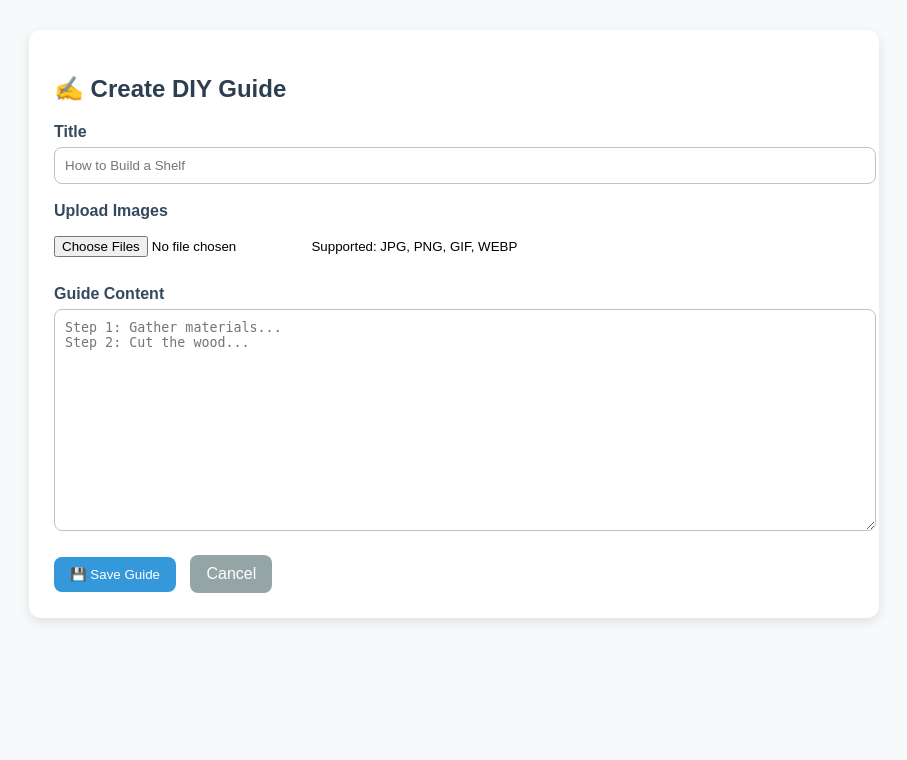
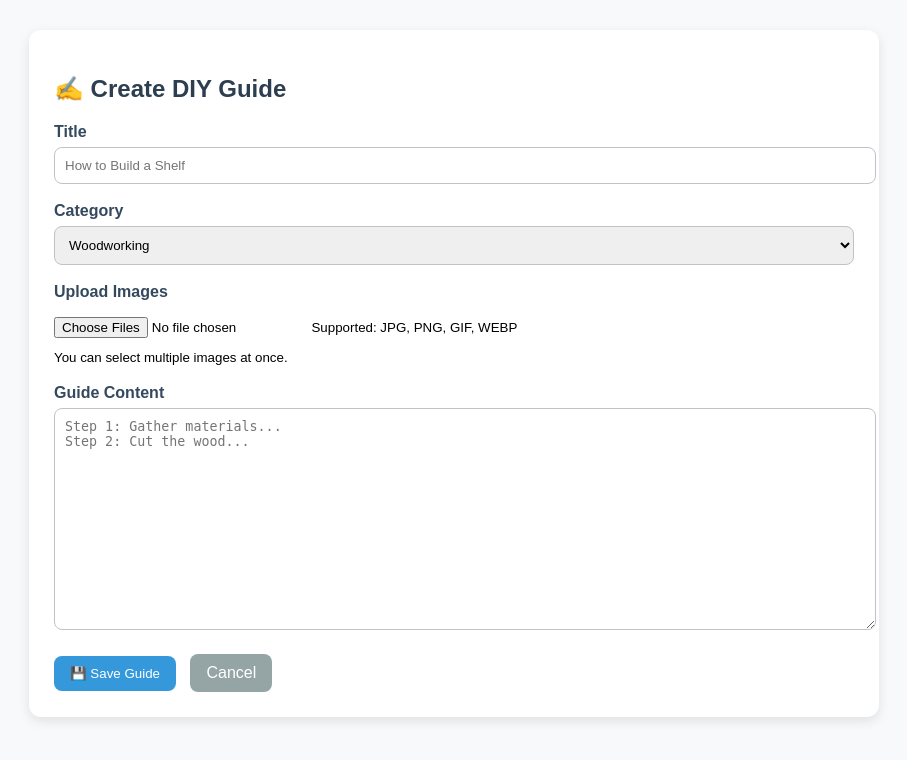
Before and after one commit to Fattcat/DIY-TutorialMaker, a Flask app: page /create in a window 1280 px wide. Shown: the top 760 px of the page, without its empty margins (186-1093 px from the left). Run offline with Flask 3, Linux system fonts and the light colour scheme; the visitor is signed in with stand-in values (Sample User, id 1).

Commit message:
Update create_guide.html

```diff
--- a/v1/templates/create_guide.html
+++ b/v1/templates/create_guide.html
@@ -1,12 +1,16 @@
-<!-- templates/create_guide.html -->
 <!DOCTYPE html>
 <html>
 <head>
-    <title>Create Guide</title>                                                                                                                             <style>
+    <title>Create Guide</title>
+    <style>
         body { font-family: Arial, sans-serif; background: #f8f9fa; margin: 0; padding: 0; }
-        .container { max-width: 800px; margin: 30px auto; padding: 25px; background: white; border-radius: 12px; box-shadow: 0 4px 12px rgba(0,0,0,0.1); }                                                                                                                                                              h2 { color: #2c3e50; }                                                                                                                                  .form-group { margin-bottom: 18px; }
+        .container { max-width: 800px; margin: 30px auto; padding: 25px; background: white; border-radius: 12px; box-shadow: 0 4px 12px rgba(0,0,0,0.1); }
+        h2 { color: #2c3e50; }
+        .form-group { margin-bottom: 18px; }
         label { display: block; margin-bottom: 6px; font-weight: bold; color: #34495e; }
-        input[type="text"], textarea { width: 100%; padding: 10px; border: 1px solid #bdc3c7; border-radius: 8px; }
+        input[type="text"], textarea, select {
+            width: 100%; padding: 10px; border: 1px solid #bdc3c7; border-radius: 8px;
+        }
         textarea { height: 200px; resize: vertical; }
         .file-input { margin: 10px 0; }
         .actions { margin-top: 20px; }
@@ -27,16 +31,26 @@
       {% endfor %}
     {% endwith %}
 
-    <!-- Form with file upload -->
     <form method="POST" enctype="multipart/form-data">
         <div class="form-group">
             <label>Title</label>
             <input type="text" name="title" placeholder="How to Build a Shelf" required>
         </div>
+
+        <div class="form-group">
+            <label>Category</label>
+            <select name="category" required>
+                {% for cat in categories %}
+                <option value="{{ cat }}">{{ cat }}</option>
+                {% endfor %}
+            </select>
+        </div>
+
         <div class="form-group">
             <label>Upload Images</label>
             <input type="file" name="image_file" class="file-input" multiple accept="image/*">
-            <small>Supported: JPG, PNG, GIF, WEBP</small>
+            <small>Supported: JPG, PNG, GIF, WEBP</small><br>
+            <small>You can select multiple images at once.</small>
         </div>
 
         <div class="form-group">
@@ -53,3 +67,4 @@ Step 2: Cut the wood...
     </form>
 </div>
 </body>
+</html>
```
